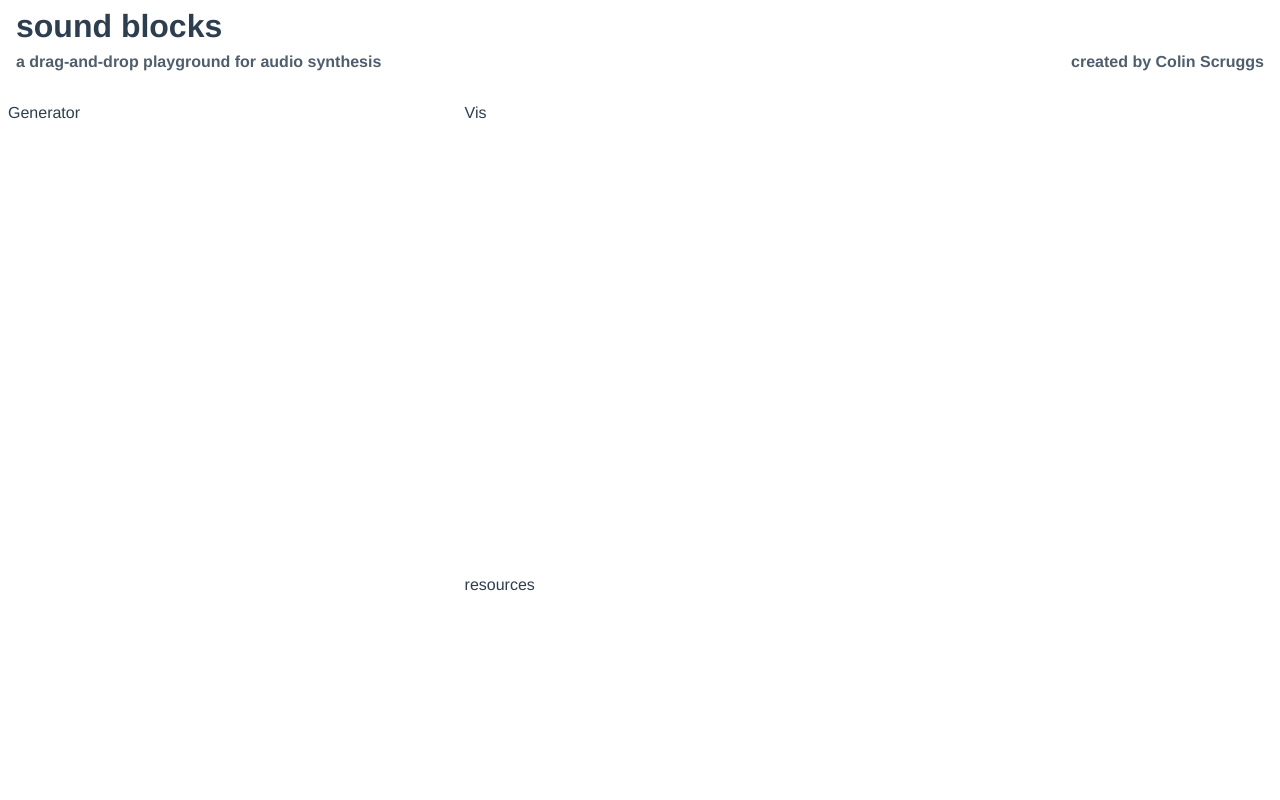
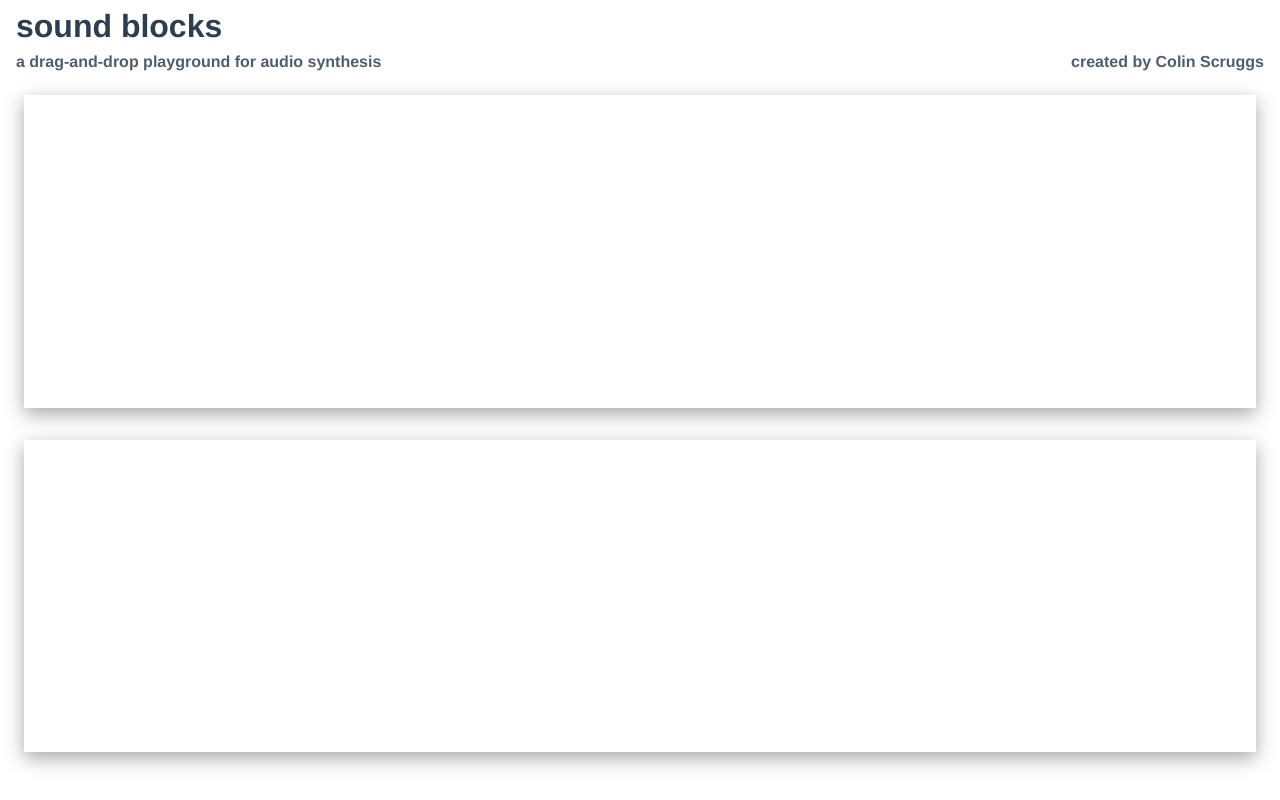
Before and after one commit to colinscruggs/sound-blocks, a Vue app: page / in a window 1280 px wide. Built offline with nearby package versions, Linux system fonts and the light colour scheme.

Commit message:
Styling and layout

```diff
--- a/src/App.vue
+++ b/src/App.vue
@@ -3,7 +3,6 @@
     <Title id="title"/>
     <Generator id="generator"/>
     <Resources id="resources"/>
-    <Vis id="vis"/>
   </div>
 </template>
 
@@ -11,15 +10,13 @@
 import Title from './components/Title.vue'
 import Generator from './components/Generator.vue'
 import Resources from './components/Resources.vue'
-import Vis from './components/Vis.vue'
 
 export default {
   name: 'app',
   components: {
     Title,
     Generator,
-    Resources,
-    Vis
+    Resources
   }
 }
 </script>
@@ -31,31 +28,26 @@ export default {
   -moz-osx-font-smoothing: grayscale;
   color: #2c3e50;
 
-  display: grid;
-  grid-template-areas:
-    "title title title"
-    "generator vis vis"
-    "generator resources resources";
-  grid-template-rows: 5rem 60% auto;
-  grid-gap: 1rem;
+  display: flex;
+  flex-direction: column;
 
   min-height: 95vh;
   min-width: 90vw;
 }
 
 #title {
-  grid-area: title;
+  height: 5em;
+  flex: 0;
 }
 
 #generator {
-  grid-area: generator;
+  flex: 1 1;
+  margin: 1em;
 }
 
 #resources {
-  grid-area: resources;
+  flex: 1 1;
+  margin: 1em;
 }
 
-#vis {
-  grid-area: vis;
-}
 </style>
--- a/src/components/Generator.vue
+++ b/src/components/Generator.vue
@@ -1,6 +1,6 @@
 <template>
-  <div>
-      Generator
+  <div class="generator">
+
   </div>
 </template>
 
@@ -12,5 +12,8 @@ export default {
 
 <!-- Add "scoped" attribute to limit CSS to this component only -->
 <style scoped>
-
+    .generator {
+        -webkit-box-shadow: 0px 6px 18px 0px rgba(0,0,0,0.35);
+box-shadow: 0px 6px 18px 0px rgba(0,0,0,0.35);
+    }
 </style>
--- a/src/components/Resources.vue
+++ b/src/components/Resources.vue
@@ -1,6 +1,6 @@
 <template>
-  <div>
-      resources
+  <div class="resources">
+
   </div>
 </template>
 
@@ -12,5 +12,8 @@ export default {
 
 <!-- Add "scoped" attribute to limit CSS to this component only -->
 <style scoped>
-
+    .resources {
+        -webkit-box-shadow: 0px 6px 18px 0px rgba(0,0,0,0.35);
+        box-shadow: 0px 6px 18px 0px rgba(0,0,0,0.35);
+    }
 </style>
```
